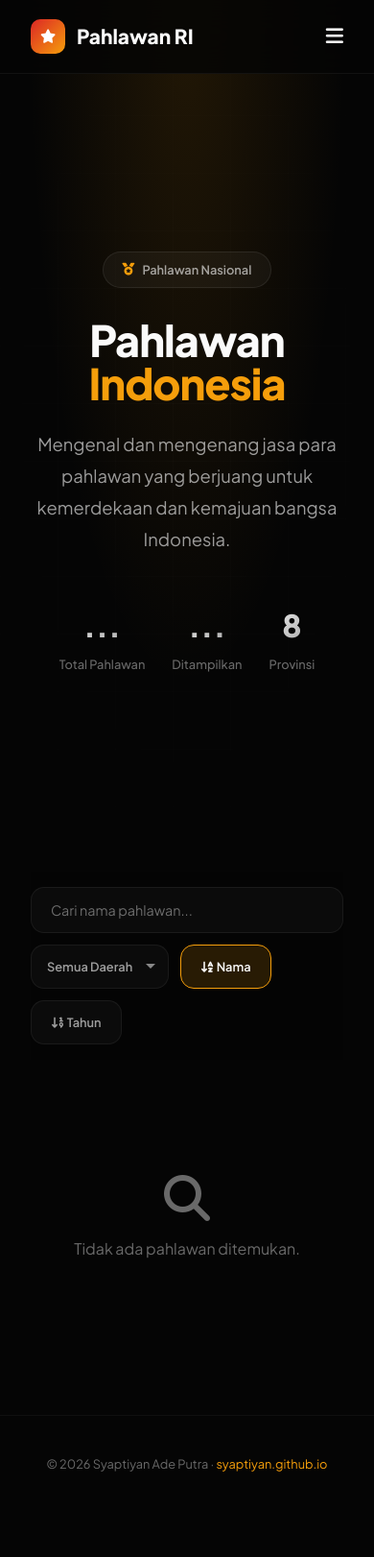
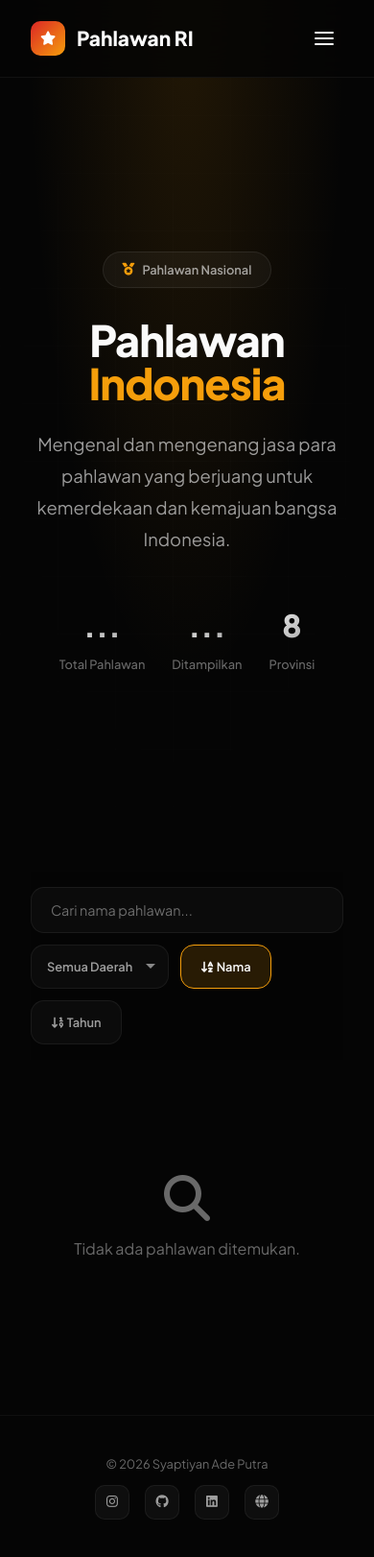
Before and after one commit to Syaptiyan/pahlawan-indo, a plain HTML site: page index.html in a window 390 px wide. Shown: the whole page at 96% size. Before the commit the page ends 1575 px from the top, so only its background shows below. Drawn offline with nearby package versions, Linux system fonts and the light colour scheme; no server answers.

Commit message:
style: percantik hamburger menu & footer dengan social icons

```diff
--- a/index.html
+++ b/index.html
@@ -71,7 +71,22 @@
         .hamburger {
             display:none; background:none; border:none;
             color:var(--text); font-size:1.3rem; cursor:pointer;
+            width:40px; height:40px; border-radius:10px;
+            transition:all .2s; position:relative;
         }
+        .hamburger:hover { background:rgba(255,255,255,0.05); }
+        .hamburger span {
+            display:block; width:20px; height:2px;
+            background:var(--text); border-radius:2px;
+            position:absolute; left:50%; transform:translateX(-50%);
+            transition:all .3s;
+        }
+        .hamburger span:nth-child(1) { top:13px; }
+        .hamburger span:nth-child(2) { top:19px; }
+        .hamburger span:nth-child(3) { top:25px; }
+        .hamburger.active span:nth-child(1) { top:19px; transform:translateX(-50%) rotate(45deg); }
+        .hamburger.active span:nth-child(2) { opacity:0; }
+        .hamburger.active span:nth-child(3) { top:19px; transform:translateX(-50%) rotate(-45deg); }
 
         /* HERO */
         .hero {
@@ -312,8 +327,24 @@
             padding:40px 0; text-align:center;
             border-top:1px solid rgba(255,255,255,0.04);
         }
-        footer p { color:var(--text3); font-size:.8rem; }
-        footer a { color:var(--gold); text-decoration:none; }
+        footer p { color:var(--text3); font-size:.8rem; margin-bottom:12px; }
+        footer a { color:var(--gold); text-decoration:none; transition:color .2s; }
+        footer a:hover { color:var(--text); }
+        footer .socials {
+            display:flex; justify-content:center; gap:16px;
+        }
+        footer .socials a {
+            width:36px; height:36px; border-radius:10px;
+            background:rgba(255,255,255,0.04);
+            border:1px solid rgba(255,255,255,0.06);
+            display:flex; align-items:center; justify-content:center;
+            color:var(--text2); font-size:.85rem;
+            transition:all .2s;
+        }
+        footer .socials a:hover {
+            background:var(--gold-glow); border-color:var(--gold);
+            color:var(--gold); transform:translateY(-2px);
+        }
 
         /* RESPONSIVE */
         @media(max-width:768px) {
@@ -344,8 +375,8 @@
             <div class="logo-icon"><i class="fas fa-star"></i></div>
             Pahlawan RI
         </div>
-        <button class="hamburger" onclick="document.querySelector('.nav-links').classList.toggle('show')">
-            <i class="fas fa-bars"></i>
+        <button class="hamburger" onclick="this.classList.toggle('active');document.querySelector('.nav-links').classList.toggle('show')">
+            <span></span><span></span><span></span>
         </button>
         <ul class="nav-links">
             <li><a href="#beranda" onclick="document.querySelector('.nav-links').classList.remove('show')">Beranda</a></li>
@@ -488,7 +519,13 @@
 
 <footer>
     <div class="wrap">
-        <p>&copy; 2026 Syaptiyan Ade Putra &middot; <a href="https://syaptiyan.github.io">syaptiyan.github.io</a></p>
+        <p>&copy; 2026 Syaptiyan Ade Putra</p>
+        <div class="socials">
+            <a href="https://instagram.com/adee.razer" target="_blank"><i class="fab fa-instagram"></i></a>
+            <a href="https://github.com/Syaptiyan" target="_blank"><i class="fab fa-github"></i></a>
+            <a href="https://linkedin.com/in/syaptiyan-ade-putra-b4945120b" target="_blank"><i class="fab fa-linkedin"></i></a>
+            <a href="https://syaptiyan.github.io" target="_blank"><i class="fas fa-globe"></i></a>
+        </div>
     </div>
 </footer>
 
```
